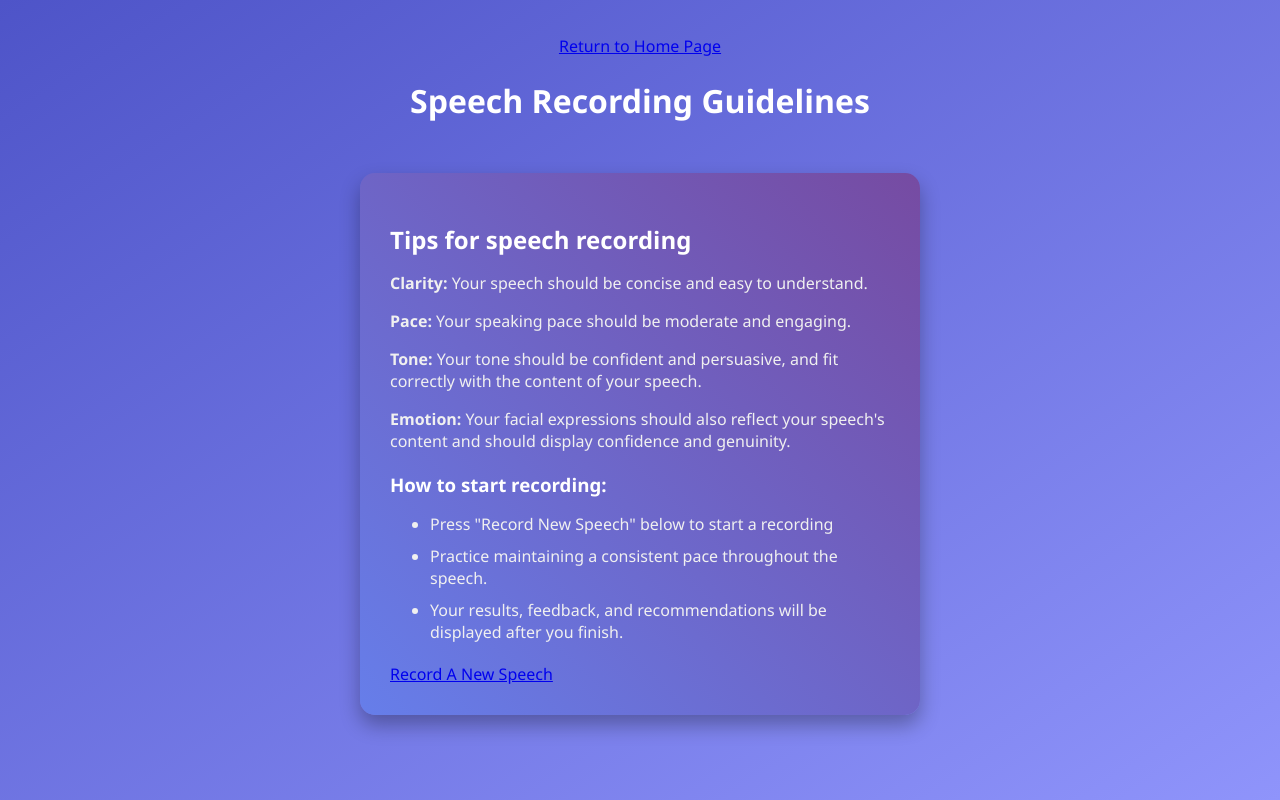
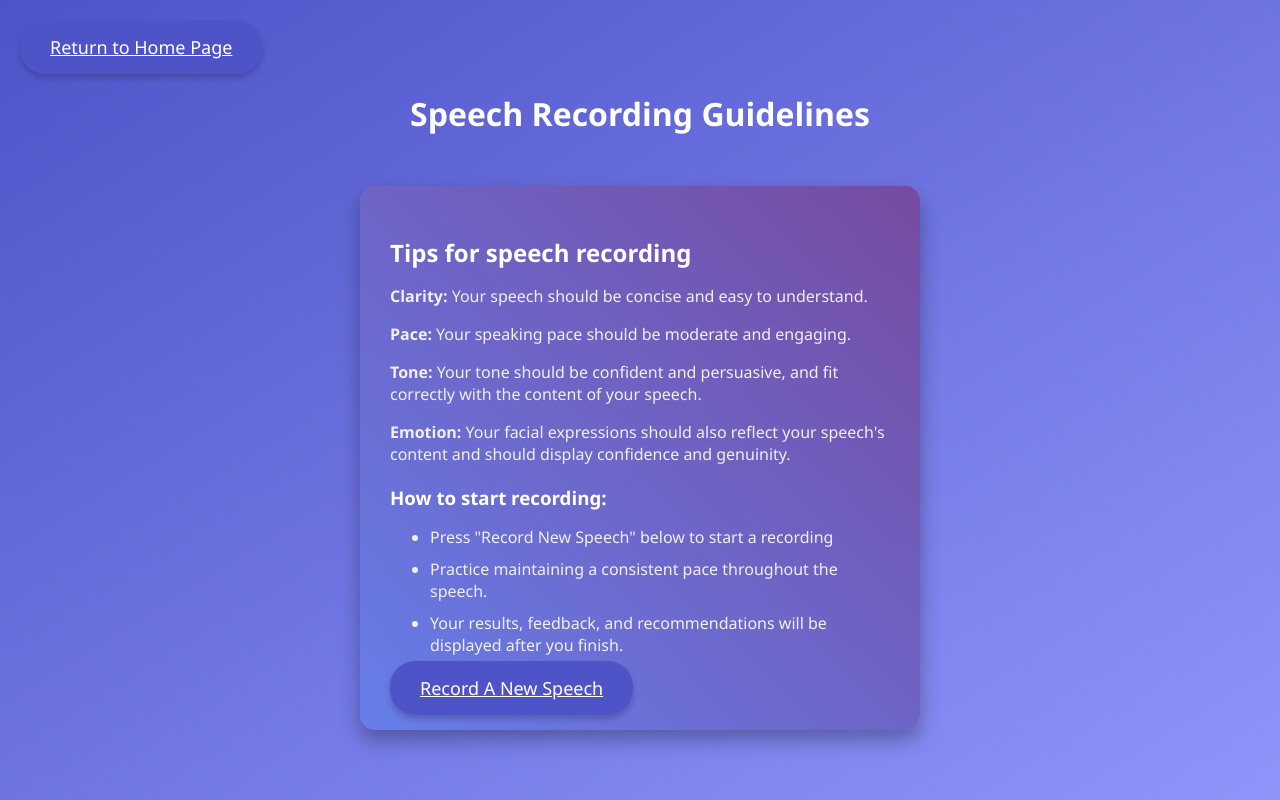
Before and after one commit to adityaSureshCHS/SDBot, a Flask app: page /speechanalysis in a window 1280 px wide. Run offline with Flask 3, Linux system fonts and the light colour scheme.

Commit message:
fixed speeh anaylsysis buttons

```diff
--- a/Templates/speech_analysis.html
+++ b/Templates/speech_analysis.html
@@ -93,6 +93,18 @@
       transition: background-color 0.3s ease;
     }
 
+    .container a {
+      background-color: #4e54c8;
+      color: #fff;
+      font-size: 18px;
+      padding: 15px 30px;
+      border: none;
+      border-radius: 25px;
+      cursor: pointer;
+      box-shadow: 0 4px 6px rgba(0, 0, 0, 0.2);
+      transition: background-color 0.3s ease;
+    }
+
     .container button:hover {
       background-color: #3f4db8;
     }
@@ -115,7 +127,7 @@
 </head>
 <body>
   <div class="container">
-    <a href="{{home}}"> Return to Home Page </a>
+    <a href="{{home}}" class = "return-home-btn"> Return to Home Page </a>
     <header>
       <h1>Speech Recording Guidelines</h1>
     </header>
@@ -135,13 +147,9 @@
           <li>Your results, feedback, and recommendations will be displayed after you finish.</li>
         </ul>
       </div>
-      <div class="buttons">
-        <a href = "{{form_action_url1}}"> Record A New Speech </a>
-      </div>
-    </div>
-    <footer>
 
-    </footer>
-  </div>
+        <a href = "{{form_action_url1}}"  > Record A New Speech </a>
+
+
 </body>
 </html>
```
